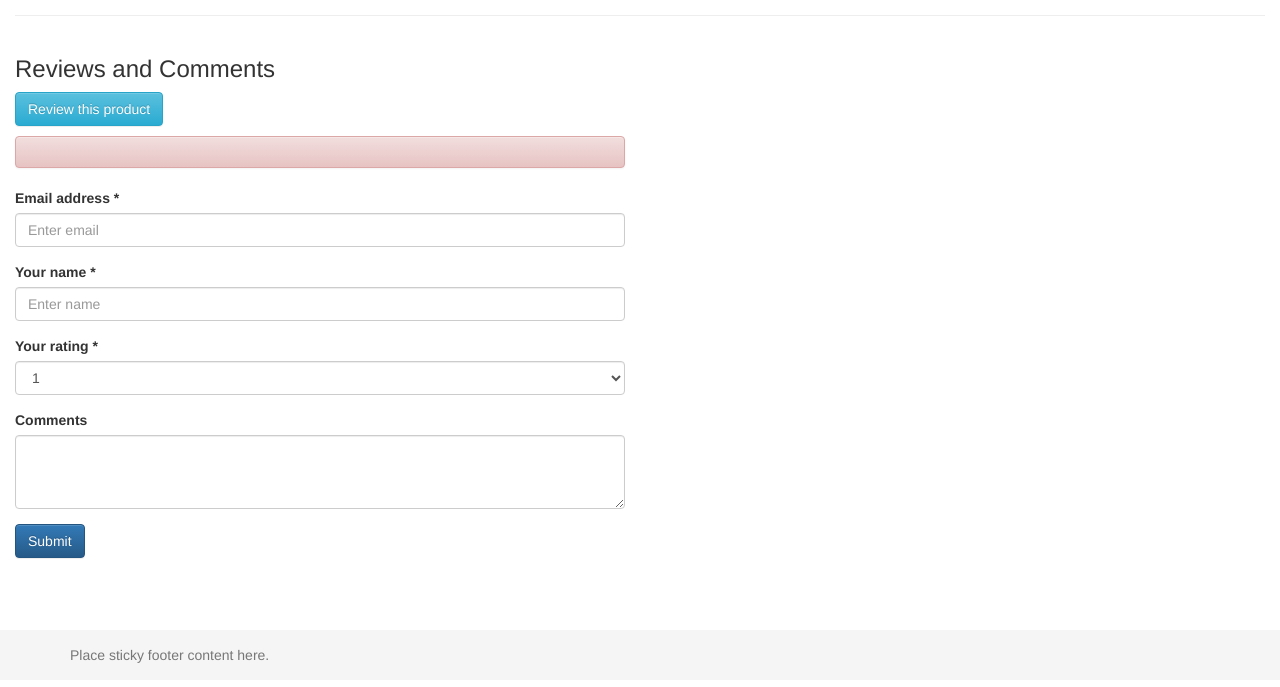
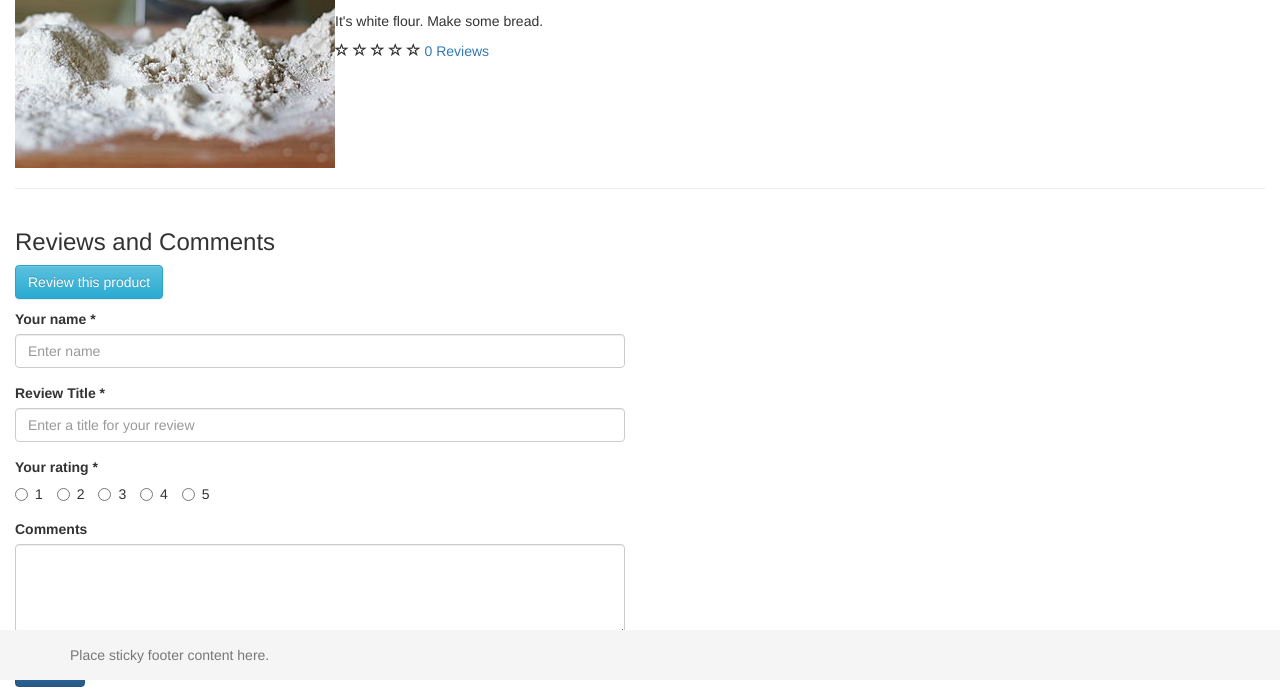
Before and after one commit to mjrerle/webdevp1, a PHP site: page /products.php?action=view&id=0 in a window 1280 px wide, after a click on "Review this product". Shown: the part 120-807 px from the top of the page. Before the commit the page ends 783 px from the top, so only its background shows below. Run offline with PHP 8.4, Linux system fonts and the light colour scheme; data that the repository does not hold is empty; some libraries are stand-ins or nearby versions.

Commit message:
Adding reviews works! Adding filtering, validation, and error checking. Ingredients and reviews are encapsulated into classes.

```diff
--- a/includes/ingredients.php
+++ b/includes/ingredients.php
@@ -0,0 +1,34 @@
+<?php
+
+class IngredientStore {
+
+    private $__ingredientStore;
+    private $__file;
+
+    function __construct($file='') {
+        $this->__file = $file;
+        $this->__ingredientStore = simplexml_load_file($file) or die("Error: Cannot create object.");
+    }
+
+    public function addIngredient() {
+        die("Error: Unimplemented function.");
+    }
+
+    public function getIngredient($productID='') {
+        $ingredientArray = $this->__ingredientStore->xpath("//ingredient[@id='$productID']");
+
+        if (count($ingredientArray) > 1) { // data inconsistency
+            die("Error: More than one product with ID of '$productID'.");
+        }
+
+        return $ingredientArray[0];
+    }
+
+    public function getIngredientList() {
+        return $this->__ingredientStore;
+    }
+
+    private function reloadIngredientstore() {
+        $this->__ingredientStore = simplexml_load_file($this->__file) or die("Error: Cannot create object.");
+    }
+}
--- a/includes/reviews.php
+++ b/includes/reviews.php
@@ -57,9 +57,9 @@ class ReviewStore
             $review->addAttribute('productID', $reviewArray['productID']);
 
             $review->addChild('author', $reviewArray['author']);
+            $review->addChild('title', $reviewArray['title']);
             $review->addChild('date', $reviewArray['date']);
             $review->addChild('rating', $reviewArray['rating']);
-            $review->addChild('title', $reviewArray['title']);
             $review->addChild('comment', $reviewArray['comment']);
 
             $this->__reviewStore->asXML($this->__file);
--- a/products.php
+++ b/products.php
@@ -1,10 +1,4 @@
 <?php
-// require_once 'ingredients.php';
-require_once 'includes/reviews.php';
-
-$ingredientstore = simplexml_load_file('data/ingredients.xml') or die("Error: Cannot create object.");
-
-$reviewStore = new ReviewStore('data/comments.xml');
 
 if (isset($_GET['action'])) {
     $action = $_GET['action'];
@@ -24,26 +18,65 @@ else {
 
 function actionView()
 {
-    global $ingredientstore, $reviewStore;
-    if ( !isset($_GET['id']) ) {
+    if (isset($_GET['id'])) {
+        include 'templates/product_page.php';
+    } else {
         die("Error: No ID specified.");
-    }
-    else {
-        $productID = $_GET['id'];
-        include 'templates/product_page.php';
     }
 }
 
 function actionList()
 {
-    global $ingredientstore, $reviewStore;
     include 'templates/products_listing.php';
 }
 
 function actionReview()
 {
     if ($_SERVER['REQUEST_METHOD'] == 'POST') {
-        if ( !isset($_GET['id']) ) {
+        if (isset($_GET['id'])) {
+
+            require_once 'includes/reviews.php';
+            $reviewStore = new ReviewStore('data/comments.xml');
+            $ratingOkay = $submissionOkay = true;
+
+            $id = checkProductID();
+
+            // Filter and validate email address
+            $options = FILTER_FLAG_STRIP_HIGH | FILTER_FLAG_STRIP_LOW | FILTER_FLAG_ENCODE_AMP;
+            $title = filter_var($_POST['title'], FILTER_SANITIZE_STRING, $options);
+
+            // Filter name
+            $options = FILTER_FLAG_STRIP_HIGH | FILTER_FLAG_STRIP_LOW | FILTER_FLAG_ENCODE_AMP;
+            $name = filter_var($_POST['name'], FILTER_SANITIZE_STRING, $options);
+
+            // Filter and validate rating
+            $rating = filter_var($_POST['rating'], FILTER_SANITIZE_NUMBER_INT);
+            if(!filter_var($rating, FILTER_VALIDATE_INT, array("options" => array("min_range"=>1, "max_range"=>5))) === false) {
+                // rating okay
+            } else {
+                // bad rating value
+                $submissionOkay = false;
+                $ratingOkay = false;
+            }
+
+            // Filter comments
+            $options = FILTER_FLAG_ENCODE_AMP | FILTER_FLAG_ENCODE_HIGH | FILTER_FLAG_ENCODE_LOW;
+            $comments = filter_var($_POST['comment'], FILTER_SANITIZE_STRING, $options);
+
+            if ($submissionOkay === true) {
+                $reviewArray = array(
+                    "productID"=> $id,
+                    "title" => $title,
+                    "author" => $name,
+                    "rating" => $rating,
+                    "comment" => $comments,
+                    "date" => date("m/d/Y")
+            );
+                $reviewStore->addReview($reviewArray);
+            }
+            include 'templates/product_page.php';
+
+        } else {
             die("Error: No ID specified.");
         }
     }
@@ -51,4 +84,13 @@ function actionReview()
         die('ERROR: No post data submitted');
     }
 }
-?>
+
+function checkProductID() {
+    $productID = filter_var($_GET['id'], FILTER_SANITIZE_NUMBER_INT);
+    $options = array( "options"=>array("min_range"=>0));
+    if(filter_var($productID, FILTER_VALIDATE_INT) === 0 or !filter_var($productID, FILTER_VALIDATE_INT, $options) === false) {
+        return $productID;
+    } else {
+        die("Invalid product ID");
+    }
+}
--- a/templates/product_page.php
+++ b/templates/product_page.php
@@ -1,8 +1,18 @@
 <?php
+
 require 'templates/header.php';
+require_once 'includes/ingredients.php';
+require_once 'includes/reviews.php';
 
+$productID = checkProductID();
+
+$ingredientStore = new IngredientStore('data/ingredients.xml');
+$reviewStore = new ReviewStore('data/comments.xml');
+
+$ingredient = $ingredientStore->getIngredient($productID);
 $reviewArray = $reviewStore->getProductReviews($productID);
 $reviewCount = count($reviewArray);
+
 ?>
 <div class="container-fluid" id="detailsContent">
     <div class="row">
@@ -23,33 +33,51 @@ $reviewCount = count($reviewArray);
     <div class="row">
         <div class="col-sm-6" id="reviewList">
             <h3>Reviews and Comments</h3>
+
+            <?php if(isset($submissionOkay) and $submissionOkay === true): ?>
+                <div class="alert alert-success" id="formSuccess">
+                    <?php echo "Your review was submitted successfully."; ?>
+                </div>
+            <?php endif; ?>
+
+            <?php if(isset($submissionOkay) and $submissionOkay != true): ?>
+                <div class="alert alert-danger" id="formError">
+                    <?php echo "There was an error with your review submission, please try again."; ?>
+                </div>
+            <?php endif; ?>
+
             <p><button type="button" class="btn btn-info" data-toggle="collapse" data-target="#reviewForm">Review this product</button></p>
             <div id="reviewForm" class="collapse">
-                <div class="alert alert-danger" id="formError">
-
-                </div>
-                <form>
+                <form method="post" action="<?php echo htmlspecialchars($_SERVER['PHP_SELF']) . "?action=review&id=$productID"; ?>">
                     <div class="form-group">
-                        <label for="emailInput">Email address *</label>
-                        <input type="email" class="form-control" id="emailInput" aria-describedby="emailHelp" placeholder="Enter email">
+                        <label for="nameInput">Your name *</label>
+                        <input type="text" name="name" class="form-control" id="nameInput" placeholder="Enter name" required="true">
                     </div>
                     <div class="form-group">
-                        <label for="nameInput">Your name *</label>
-                        <input type="text" class="form-control" id="nameInput" placeholder="Enter name">
+                        <label for="titleInput">Review Title *</label>
+                        <input type="text" name="title" class="form-control" id="titleInput" placeholder="Enter a title for your review" required="true">
                     </div>
                     <div class="form-group">
-                        <label for="ratingInput">Your rating *</label>
-                        <select class="form-control" id="ratingInput">
-                            <option>1</option>
-                            <option>2</option>
-                            <option>3</option>
-                            <option>4</option>
-                            <option>5</option>
-                        </select>
+                        <label for="ratingInput">Your rating *</label><br>
+                        <label class="radio-inline">
+                            <input type="radio" name="rating" value="1" required="true">1
+                        </label>
+                        <label class="radio-inline" >
+                            <input type="radio" name="rating" value="2" required="true">2
+                        </label>
+                        <label class="radio-inline">
+                            <input type="radio" name="rating" value="3" required="true">3
+                        </label>
+                        <label class="radio-inline">
+                            <input type="radio" name="rating" value="4" required="true">4
+                        </label>
+                        <label class="radio-inline">
+                            <input type="radio" name="rating" value="5" required="true">5
+                        </label>
                     </div>
                     <div class="form-group">
                         <label for="commentsInput">Comments</label>
-                        <textarea class="form-control" id="commentsInput" rows="3"></textarea>
+                        <textarea class="form-control" name="comment" id="commentsInput" rows="4"></textarea>
                     </div>
                     <button type="submit" class="btn btn-primary">Submit</button>
                 </form>
```
Also changed, not shown: templates/products_listing.php (+13 -2 lines).
